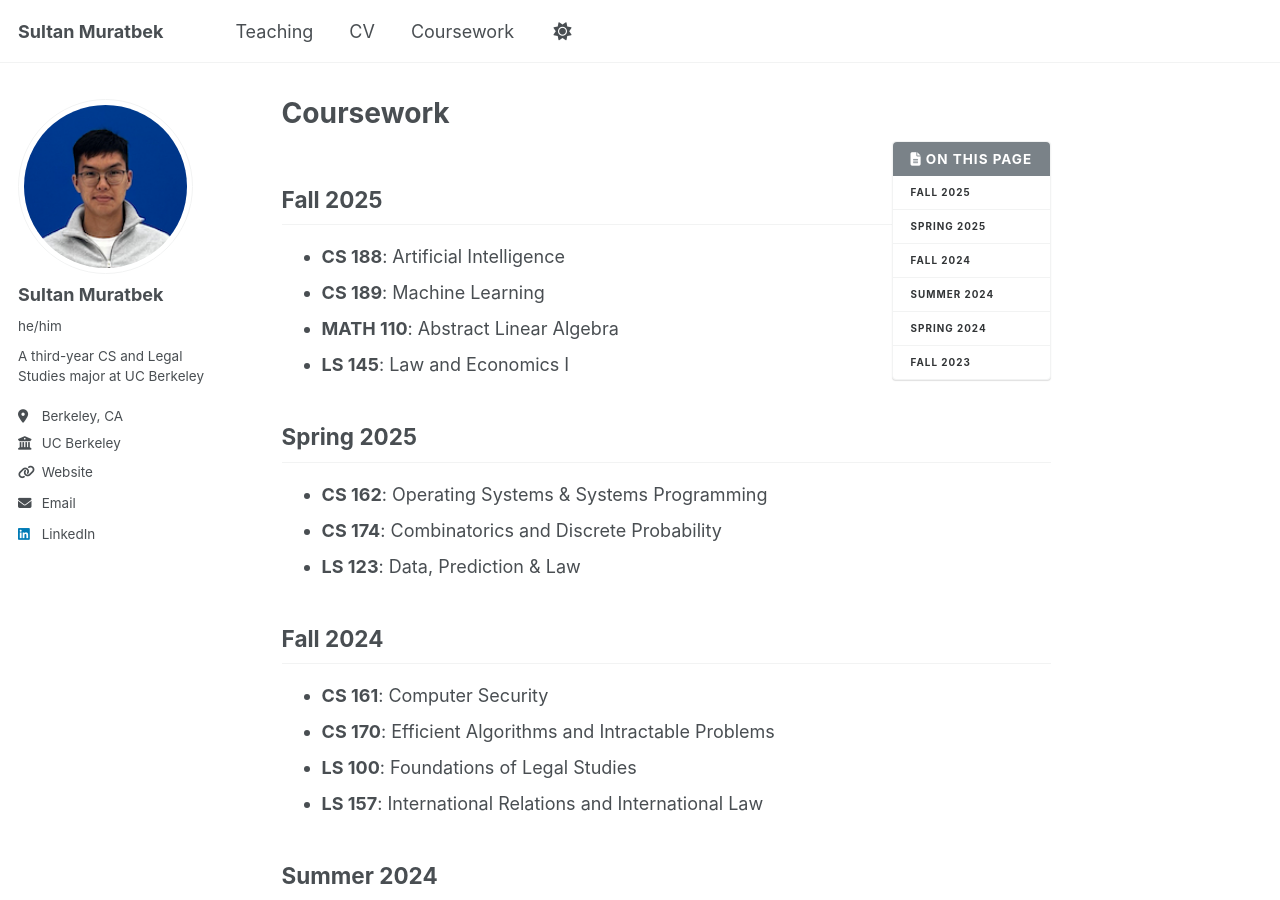
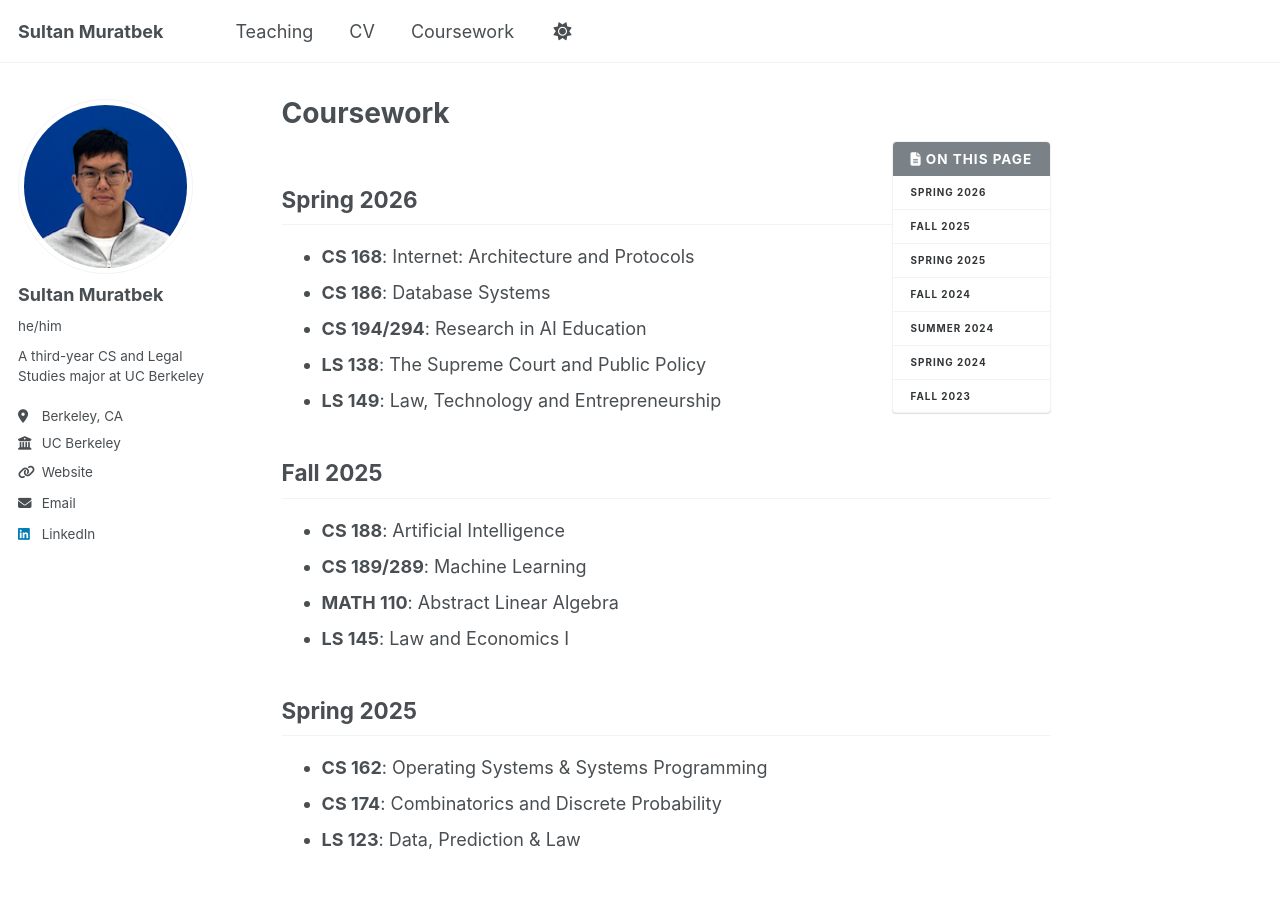
Before and after one commit to sultan-muratbek/sultan-muratbek.github.io, a Jekyll site: the page built from _pages/markdown.md, in a window 1280 px wide and 900 px high. Built offline with Jekyll 4.4.1, drawn with Linux system fonts in a browser that asks for light colours; a script that is not in the unit is left out.

Commit message:
Update markdown.md

```diff
--- a/_pages/markdown.md
+++ b/_pages/markdown.md
@@ -9,9 +9,16 @@ redirect_from:
 
 {% include toc %}
 
+## Spring 2026
+- **CS 168**: Internet: Architecture and Protocols
+- **CS 186**: Database Systems
+- **CS 194/294**: Research in AI Education
+- **LS 138**: The Supreme Court and Public Policy
+- **LS 149**: Law, Technology and Entrepreneurship
+
 ## Fall 2025
 - **CS 188**: Artificial Intelligence
-- **CS 189**: Machine Learning
+- **CS 189/289**: Machine Learning
 - **MATH 110**: Abstract Linear Algebra
 - **LS 145**: Law and Economics I
 
```
